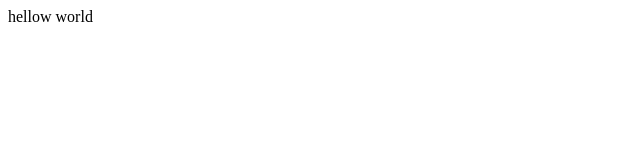
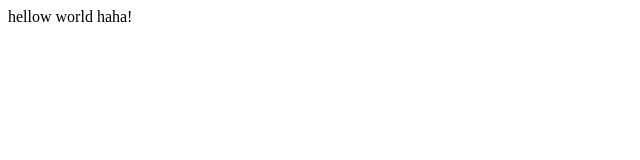
Before and after one commit to 1601bjh/project, a plain HTML site: page index.html in a window 1280 px wide. Shown: the full height of the page, 0-640 px from the left. Drawn offline with Linux system fonts and the light colour scheme.

Commit message:
secondCommit

```diff
--- a/index.html
+++ b/index.html
@@ -8,7 +8,7 @@
   </head>
   <body>
     <div>
-      hellow world
+      hellow world haha!
     </div>
   </body>
 </html>
```
